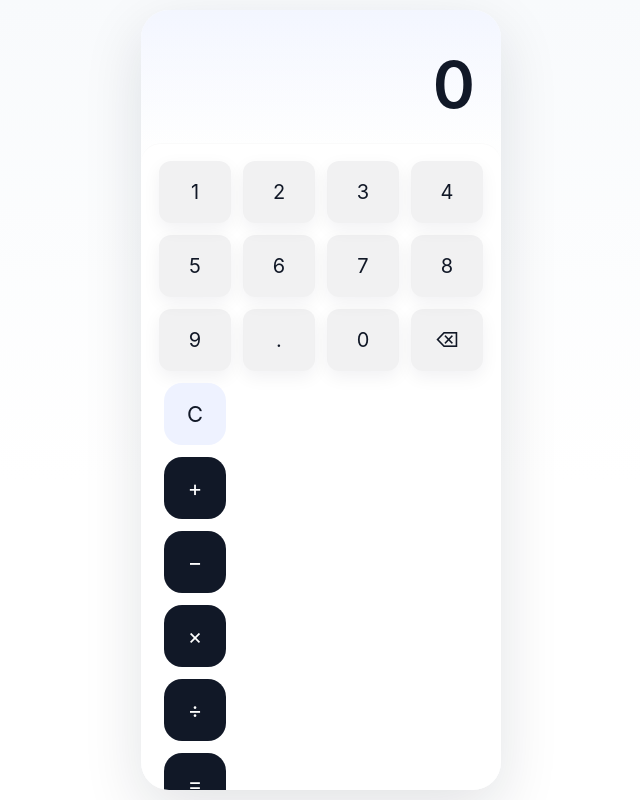
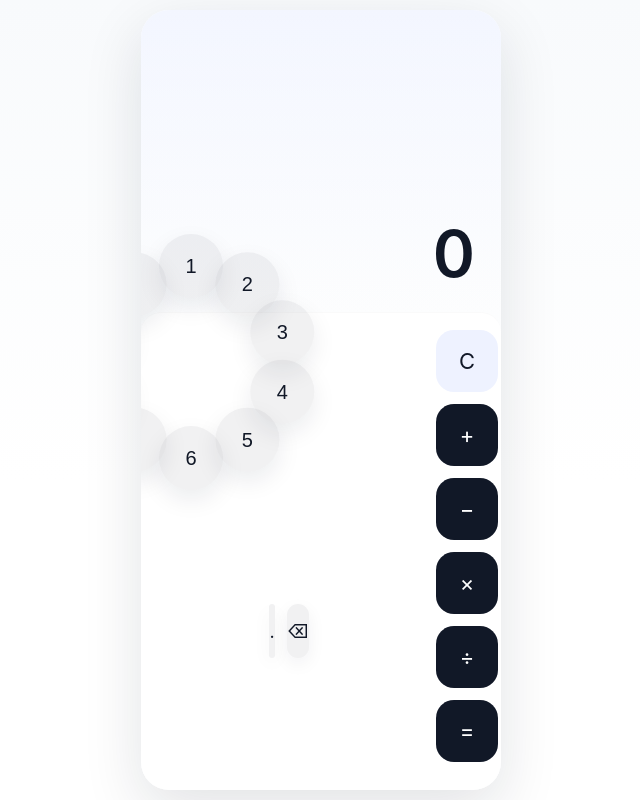
Before and after one commit to sandeshhypha-eng/GIT-class, a plain HTML site: page CalculatorProjectPy/app/static/index.html in a window 1280 px wide. Shown: the whole page, without its empty margins (319-959 px from the left). Drawn offline with Linux system fonts and the light colour scheme.

Commit message:
45865864

```diff
--- a/CalculatorProjectPy/app/static/index.html
+++ b/CalculatorProjectPy/app/static/index.html
@@ -26,9 +26,25 @@
       /* bottom panel */
       .panel{background:var(--panel); border-top-left-radius:20px; border-top-right-radius:20px; padding:18px 18px 28px 18px; box-shadow: inset 0 1px 0 rgba(16,24,40,0.02)}
 
-      .keys{display:grid; grid-template-columns: repeat(3, 1fr) 72px; gap:12px; align-items:center}
+      .keys{display:grid; grid-template-columns: 1fr 72px; gap:12px; align-items:start}
 
-      .num{background:var(--btn-bg); border-radius:12px; height:62px; display:flex; align-items:center; justify-content:center; font-size:20px; color:var(--accent); cursor:pointer; box-shadow: 0 6px 18px rgba(11,22,50,0.06)}
+      /* rotary dial styles */
+      .dial{width:260px;height:260px;position:relative;margin:0 auto}
+      .dial-btn{position:absolute;width:64px;height:64px;border-radius:50%;display:flex;align-items:center;justify-content:center;background:var(--btn-bg);color:var(--accent);font-size:20px;border:none;cursor:pointer;box-shadow: 0 10px 24px rgba(11,22,50,0.08)}
+      .dial-btn:active{transform:translateY(2px)}
+      /* place 10 buttons around the circle (0-9) */
+      .dial-btn:nth-child(1){transform:rotate(-90deg) translate(96px) rotate(90deg)}
+      .dial-btn:nth-child(2){transform:rotate(-54deg) translate(96px) rotate(54deg)}
+      .dial-btn:nth-child(3){transform:rotate(-18deg) translate(96px) rotate(18deg)}
+      .dial-btn:nth-child(4){transform:rotate(18deg) translate(96px) rotate(-18deg)}
+      .dial-btn:nth-child(5){transform:rotate(54deg) translate(96px) rotate(-54deg)}
+      .dial-btn:nth-child(6){transform:rotate(90deg) translate(96px) rotate(-90deg)}
+      .dial-btn:nth-child(7){transform:rotate(126deg) translate(96px) rotate(-126deg)}
+      .dial-btn:nth-child(8){transform:rotate(162deg) translate(96px) rotate(-162deg)}
+      .dial-btn:nth-child(9){transform:rotate(198deg) translate(96px) rotate(-198deg)}
+      .dial-btn:nth-child(10){transform:rotate(234deg) translate(96px) rotate(-234deg)}
+
+      .num{background:var(--btn-bg); border-radius:12px; height:54px; display:flex; align-items:center; justify-content:center; font-size:18px; color:var(--accent); cursor:pointer; box-shadow: 0 6px 18px rgba(11,22,50,0.06)}
       .num:active{transform:translateY(1px)}
 
       .op{background:#111827; color:white; border-radius:18px; height:62px; width:62px; display:flex; align-items:center; justify-content:center; font-size:22px; cursor:pointer}
@@ -53,19 +69,25 @@
 
       <div class="panel">
         <div class="keys" id="keys">
-          <!-- numbers -->
-          <div class="num" data-key="1">1</div>
-          <div class="num" data-key="2">2</div>
-          <div class="num" data-key="3">3</div>
-          <div class="num" data-key="4">4</div>
-          <div class="num" data-key="5">5</div>
-          <div class="num" data-key="6">6</div>
-          <div class="num" data-key="7">7</div>
-          <div class="num" data-key="8">8</div>
-          <div class="num" data-key="9">9</div>
-          <div class="num" data-key=".">.</div>
-          <div class="num" data-key="0">0</div>
-          <div class="num" id="bk">⌫</div>
+          <div>
+            <div class="dial" id="dial">
+              <button class="dial-btn" data-key="1">1</button>
+              <button class="dial-btn" data-key="2">2</button>
+              <button class="dial-btn" data-key="3">3</button>
+              <button class="dial-btn" data-key="4">4</button>
+              <button class="dial-btn" data-key="5">5</button>
+              <button class="dial-btn" data-key="6">6</button>
+              <button class="dial-btn" data-key="7">7</button>
+              <button class="dial-btn" data-key="8">8</button>
+              <button class="dial-btn" data-key="9">9</button>
+              <button class="dial-btn" data-key="0">0</button>
+            </div>
+
+            <div style="display:flex;gap:12px;align-items:center;justify-content:center;margin-top:14px">
+              <div class="num" data-key=".">.</div>
+              <div class="num" id="bk">⌫</div>
+            </div>
+          </div>
 
           <!-- operators column -->
           <div style="display:flex;flex-direction:column;gap:12px;align-items:center;justify-content:flex-start">
```
